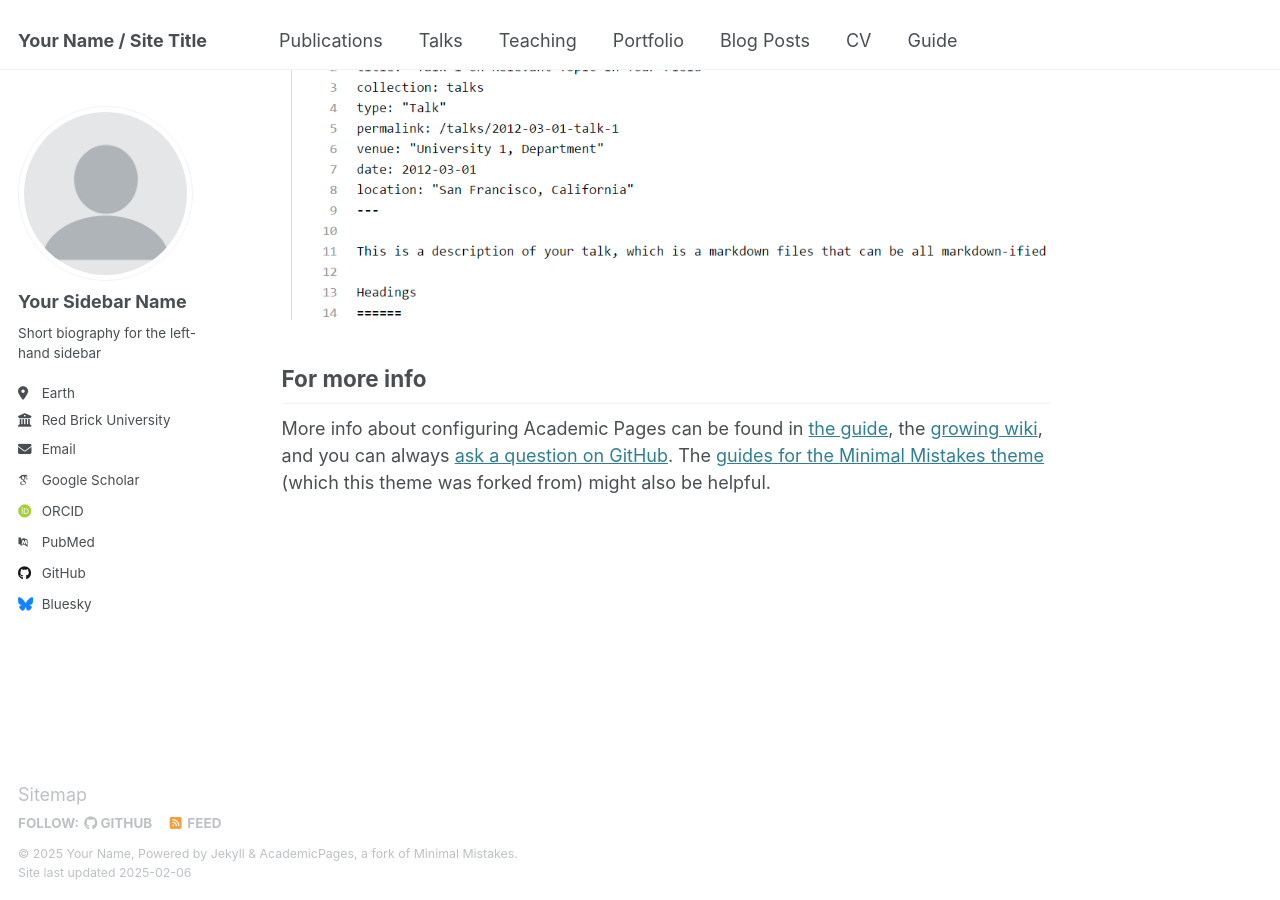
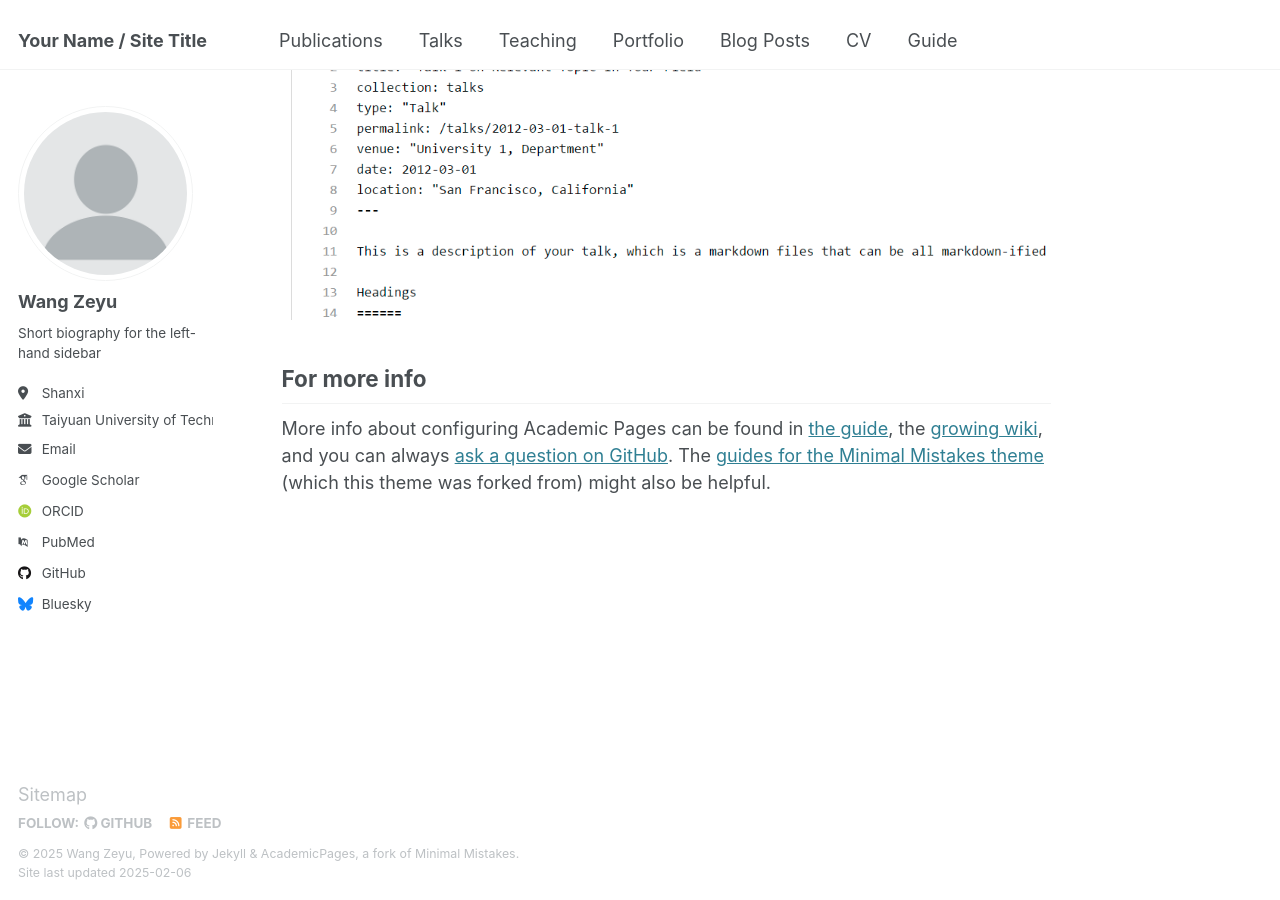
Before and after one commit to moyitech/moyitech.github.io, a Jekyll site: the page built from _pages/about.md, in a window 1280 px wide and 900 px high, scrolled down 2642 px. Built offline with Jekyll 4.4.1, drawn with Linux system fonts in a browser that asks for light colours; some web fonts are replaced.

Commit message:
Update _config.yml

```diff
--- a/_config.yml
+++ b/_config.yml
@@ -11,11 +11,11 @@ locale                   : "en-US"
 site_theme               : "default"
 title                    : "Your Name / Site Title"
 title_separator          : "-"
-name                     : &name "Your Name"
-description              : &description "personal description"
-url                      : https://academicpages.github.io # the base hostname & protocol for your site e.g. "https://[your GitHub username].github.io"
+name                     : &name "Wang Zeyu"
+description              : &description "An undergraduate student from Taiyuan University of Technology"
+url                      : https://moyitech.github.io # the base hostname & protocol for your site e.g. "https://[your GitHub username].github.io"
 baseurl                  : "" # the subpath of your site, e.g. "/blog"
-repository               : "academicpages/academicpages.github.io"
+repository               : "moyitech/moyitech.github.io"
 
 # Site Author - The following control what appear as part of the author content on the side bar.
 #               If a field is blank the icon and link will not appear, otherwise it will be shown.
@@ -23,21 +23,21 @@ repository               : "academicpages/academicpages.github.io"
 author:
   # Biographic information
   avatar           : "profile.png"
-  name             : "Your Sidebar Name"
+  name             : "Wang Zeyu"
   pronouns         : # example: "she/her"
   bio              : "Short biography for the left-hand sidebar"
-  location         : "Earth"
-  employer         : "Red Brick University"
+  location         : "Shanxi"
+  employer         : "Taiyuan University of Technology"
   uri              : # URL
-  email            : "none@example.org"
+  email            : "admin@9998k.cn"
 
   # Academic websites
   arxiv            : # URL - Update with the correct link to your profile
-  googlescholar    : "https://scholar.google.com/citations?user=PS_CX0AAAAAJ"
+  googlescholar    : "https://scholar.google.com/"
   impactstory      : # URL
   orcid            : "http://orcid.org/yourorcidurl"
   semantic         : # URL
-  pubmed           : "https://www.ncbi.nlm.nih.gov/pubmed/?term=john+snow"
+  pubmed           : "https://www.ncbi.nlm.nih.gov/pubmed/?"
   researchgate     : # URL
   scopus           : # URL
 
```
